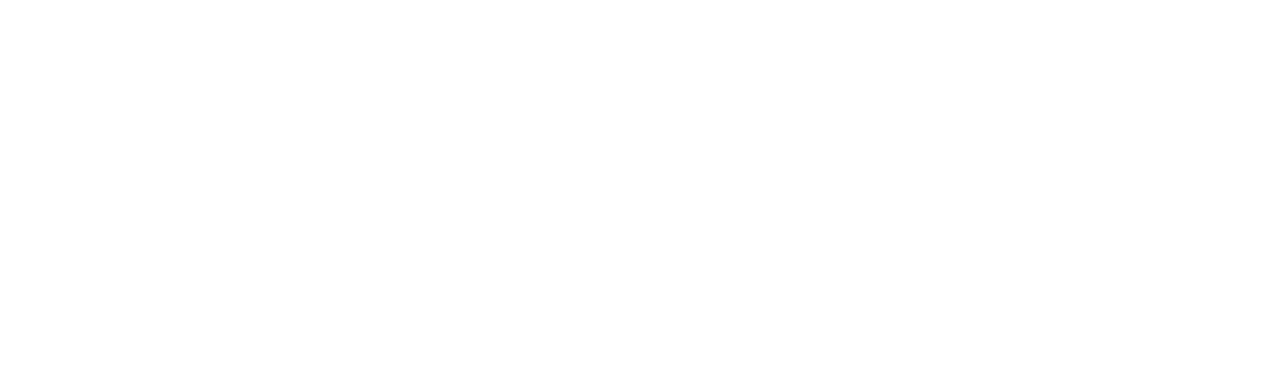
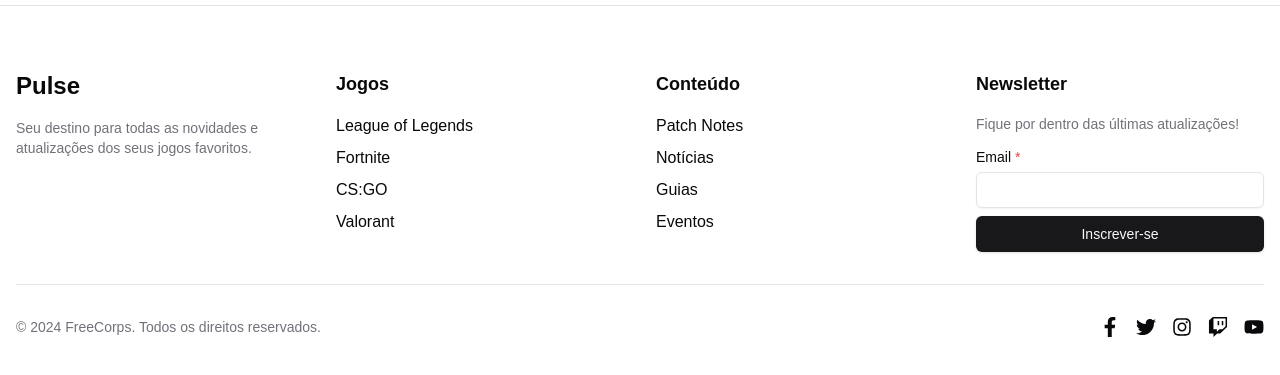
Before and after one commit to freecorps/pulse, a Next.js app: page / in a window 1280 px wide. Shown: the part 1191-1566 px from the top of the page. Before the commit the page ends 1116 px from the top, so only its background shows below. Built offline with nearby package versions, Linux system fonts and the light colour scheme.

Commit message:
update footer, nesletter e configs

```diff
--- /dev/null
+++ b/app/api/newsletter/route.ts
@@ -0,0 +1,27 @@
+import { Resend } from "resend";
+
+const resend = new Resend(process.env.RESEND_API_KEY);
+
+export async function POST(request: Request) {
+  try {
+    const { email } = await request.json();
+
+    if (!email) {
+      return new Response(JSON.stringify({ error: "Email is required" }), {
+        status: 400,
+      });
+    }
+
+    await resend.contacts.create({
+      email: email,
+      unsubscribed: false,
+      audienceId: "aa185055-7560-419c-bcfc-a8b59b08aecd",
+    });
+
+    return new Response(JSON.stringify({ success: true }), { status: 200 });
+  } catch (error: any) {
+    return new Response(JSON.stringify({ error: (error as Error).message }), {
+      status: 500,
+    });
+  }
+}
--- a/app/page.tsx
+++ b/app/page.tsx
@@ -1,6 +1,7 @@
 import Navbar from "@/components/navbar";
 import { CarouselHome } from "@/components/carouselHome";
 import { NewsList } from "@/components/newsList";
+import Footer from "@/components/footer";
 
 interface NewsItem {
   id: number;
@@ -41,9 +42,7 @@
         <CarouselHome />
         <NewsList newsItems={newsItems} />
       </main>
-      <footer className="flex gap-6 flex-wrap items-center justify-center">
-        {/* Conteúdo do footer */}
-      </footer>
+      <Footer />
     </div>
   );
 }
--- /dev/null
+++ b/components/footer.tsx
@@ -0,0 +1,173 @@
+"use client";
+import { Input } from "@/components/ui/input";
+import { Button } from "@/components/ui/button";
+import Link from "next/link";
+import {
+  FaFacebookF,
+  FaTwitter,
+  FaInstagram,
+  FaTwitch,
+  FaYoutube,
+} from "react-icons/fa";
+import { z } from "zod";
+import AutoForm, { AutoFormSubmit } from "./ui/auto-form";
+import { toast } from "sonner";
+
+export default function Footer() {
+  const newsForm = z.object({
+    email: z.string().email(),
+  });
+
+  const formSubmit = async ({ email }: { email: string }) => {
+    toast.promise(
+      fetch("/api/newsletter", {
+        method: "POST",
+        headers: {
+          "Content-Type": "application/json",
+        },
+        body: JSON.stringify({ email }),
+      })
+        .then((response) => {
+          if (!response.ok) {
+            throw new Error("Failed to subscribe");
+          }
+          return response.json();
+        })
+        .then(() => {
+          toast.success("Inscrição realizada com sucesso!");
+        })
+        .catch(() => {
+          toast.error("Erro ao realizar inscrição. Tente novamente.");
+        }),
+      {
+        loading: "Enviando...",
+        success: "Inscrição realizada com sucesso!",
+        error: "Erro ao realizar inscrição. Tente novamente.",
+      }
+    );
+  };
+
+  return (
+    <footer className="w-full bg-background text-foreground border-t mt-20">
+      <div className="container mx-auto px-4 py-10 md:py-16">
+        <div className="grid grid-cols-1 md:grid-cols-4 gap-8">
+          <div className="mb-8 md:mb-0">
+            <Link href="/" className="flex items-center mb-4">
+              <span className="text-2xl font-bold">Pulse</span>
+            </Link>
+            <p className="text-sm text-muted-foreground">
+              Seu destino para todas as novidades e atualizações dos seus jogos
+              favoritos.
+            </p>
+          </div>
+          <div>
+            <h3 className="text-lg font-semibold mb-4">Jogos</h3>
+            <ul className="space-y-2">
+              <li>
+                <Link href="/jogos/lol" className="hover:underline">
+                  League of Legends
+                </Link>
+              </li>
+              <li>
+                <Link href="/jogos/fortnite" className="hover:underline">
+                  Fortnite
+                </Link>
+              </li>
+              <li>
+                <Link href="/jogos/csgo" className="hover:underline">
+                  CS:GO
+                </Link>
+              </li>
+              <li>
+                <Link href="/jogos/valorant" className="hover:underline">
+                  Valorant
+                </Link>
+              </li>
+            </ul>
+          </div>
+          <div>
+            <h3 className="text-lg font-semibold mb-4">Conteúdo</h3>
+            <ul className="space-y-2">
+              <li>
+                <Link href="/patch-notes" className="hover:underline">
+                  Patch Notes
+                </Link>
+              </li>
+              <li>
+                <Link href="/noticias" className="hover:underline">
+                  Notícias
+                </Link>
+              </li>
+              <li>
+                <Link href="/guias" className="hover:underline">
+                  Guias
+                </Link>
+              </li>
+              <li>
+                <Link href="/eventos" className="hover:underline">
+                  Eventos
+                </Link>
+              </li>
+            </ul>
+          </div>
+          <div>
+            <h3 className="text-lg font-semibold mb-4">Newsletter</h3>
+            <p className="text-sm mb-4 text-muted-foreground">
+              Fique por dentro das últimas atualizações!
+            </p>
+            <AutoForm
+              className="space-y-2"
+              formSchema={newsForm}
+              onSubmit={formSubmit}
+            >
+              <AutoFormSubmit className="w-full">Inscrever-se</AutoFormSubmit>
+            </AutoForm>
+          </div>
+        </div>
+        <div className="mt-8 pt-8 border-t flex flex-col md:flex-row justify-between items-center">
+          <p className="text-sm text-muted-foreground">
+            &copy; {new Date().getFullYear()} FreeCorps. Todos os direitos
+            reservados.
+          </p>
+          <div className="flex space-x-4 mt-4 md:mt-0">
+            <a
+              href="#"
+              className="hover:text-primary transition-colors"
+              aria-label="Facebook"
+            >
+              <FaFacebookF size={20} />
+            </a>
+            <a
+              href="#"
+              className="hover:text-primary transition-colors"
+              aria-label="Twitter"
+            >
+              <FaTwitter size={20} />
+            </a>
+            <a
+              href="#"
+              className="hover:text-primary transition-colors"
+              aria-label="Instagram"
+            >
+              <FaInstagram size={20} />
+            </a>
+            <a
+              href="#"
+              className="hover:text-primary transition-colors"
+              aria-label="Twitch"
+            >
+              <FaTwitch size={20} />
+            </a>
+            <a
+              href="#"
+              className="hover:text-primary transition-colors"
+              aria-label="YouTube"
+            >
+              <FaYoutube size={20} />
+            </a>
+          </div>
+        </div>
+      </div>
+    </footer>
+  );
+}
--- a/components/navbar.tsx
+++ b/components/navbar.tsx
@@ -17,6 +17,7 @@
   DropdownMenuTrigger,
 } from "./ui/dropdown-menu";
 import { Models } from "appwrite";
+import { siteLinks } from "@/config/site";
 
 export default function Navbar() {
   const { user, logout } = useAuthStore();
@@ -31,17 +32,11 @@
               <span className="sr-only">Pulse</span>
             </Link>
             <nav className="hidden lg:flex items-center gap-4">
-              {["Home", "Notícias", "Análises", "Fórum", "Jogos", "Times"].map(
-                (item) => (
-                  <Link
-                    key={item}
-                    href={`/${item.toLowerCase()}`}
-                    prefetch={false}
-                  >
-                    <Button variant="ghost">{item}</Button>
-                  </Link>
-                )
-              )}
+              {siteLinks.map((item) => (
+                <Link key={item.name} href={item.href} prefetch={false}>
+                  <Button variant="ghost">{item.name}</Button>
+                </Link>
+              ))}
             </nav>
           </div>
           <div className="flex items-center gap-4">
@@ -72,14 +67,9 @@
               </SheetTrigger>
               <SheetContent side="right">
                 <nav className="flex flex-col gap-4">
-                  {["Home", "News", "Forum", "Games", "Premium"].map((item) => (
-                    <Link
-                      key={item}
-                      href={`/${item.toLowerCase()}`}
-                      className="text-lg font-semibold"
-                      prefetch={false}
-                    >
-                      {item}
+                  {siteLinks.map((item) => (
+                    <Link key={item.name} href={item.href} prefetch={false}>
+                      <Button variant="ghost">{item.name}</Button>
                     </Link>
                   ))}
                   {!user && (
--- /dev/null
+++ b/config/site.ts
@@ -0,0 +1,26 @@
+export const siteLinks = [
+  {
+    name: "Home",
+    href: "/",
+  },
+  {
+    name: "Notícias",
+    href: "/news",
+  },
+  {
+    name: "Análises",
+    href: "/reviews",
+  },
+  {
+    name: "Fórum",
+    href: "/forum",
+  },
+  {
+    name: "Jogos",
+    href: "/games",
+  },
+  {
+    name: "Times",
+    href: "/teams",
+  },
+];
--- a/package.json
+++ b/package.json
@@ -6,7 +6,8 @@
     "dev": "next dev",
     "build": "next build",
     "start": "next start",
-    "lint": "next lint"
+    "lint": "next lint",
+    "types": "aw-typer generate -c appwrite-config.json -o types/"
   },
   "dependencies": {
     "@hookform/resolvers": "^3.9.0",
@@ -28,6 +29,7 @@
     "@radix-ui/react-toggle": "^1.1.0",
     "@radix-ui/react-tooltip": "^1.1.3",
     "appwrite": "^16.0.2",
+    "appwrite-typer": "^0.0.1",
     "class-variance-authority": "^0.7.0",
     "clsx": "^2.1.1",
     "cmdk": "1.0.0",
@@ -43,6 +45,7 @@
     "react-dom": "^18.3.1",
     "react-hook-form": "^7.53.0",
     "react-icons": "^5.3.0",
+    "resend": "^4.0.0",
     "sonner": "^1.5.0",
     "tailwind-merge": "^2.5.4",
     "tailwindcss-animate": "^1.0.7",
```
Also changed, not shown: types/appwrite.d.ts (added, +21 -0 lines), config/schemas.ts (added), 2 other files (tests, documents, lock files or other folders).
